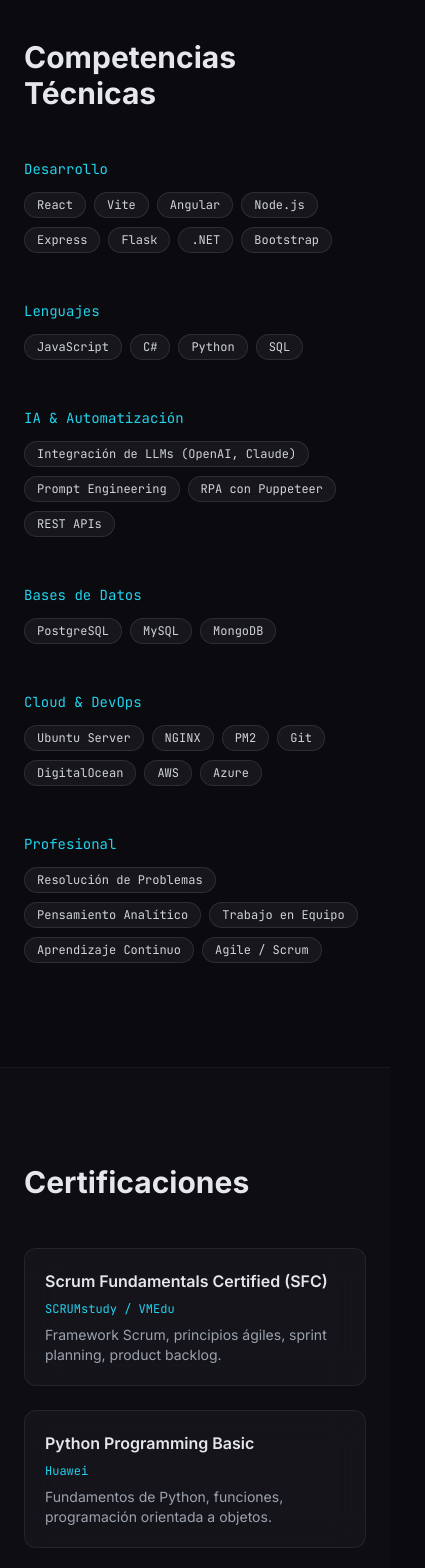
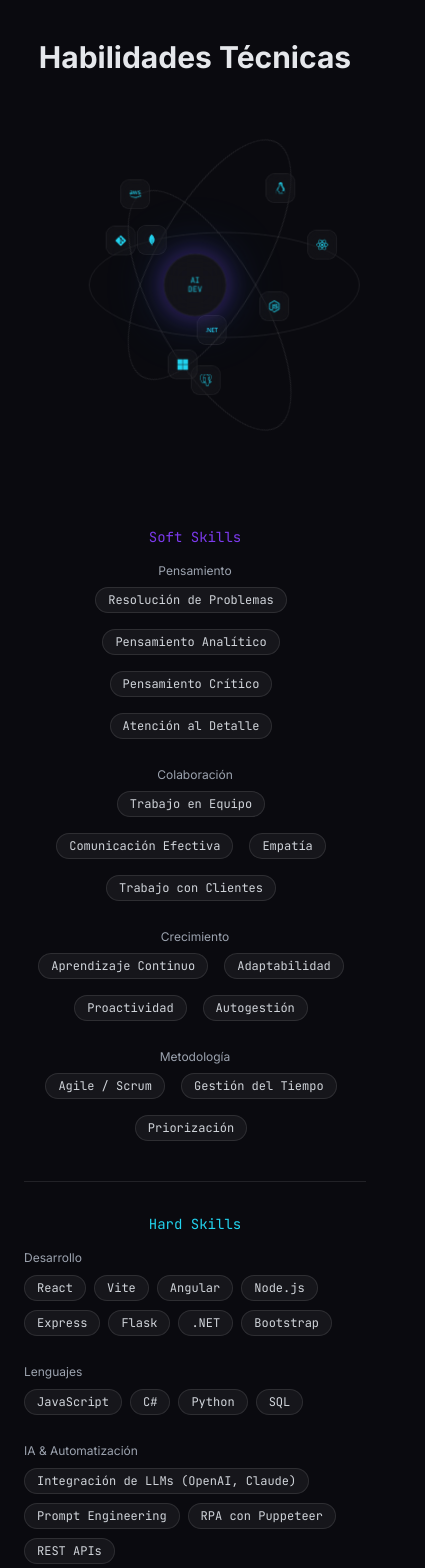
Before and after one commit to axelgh-dev/AxelHernandezDev, a React (Vite) app: page / in a window 390 px wide. Shown: the part 6540-8108 px from the top of the page, 425 px wide, since content can reach past the window. Built offline with nearby package versions, Linux system fonts and the light colour scheme.

Commit message:
[FEATURE] Technical Skills

```diff
--- /dev/null
+++ b/src/components/FunStats.jsx
@@ -0,0 +1,52 @@
+import { useState } from "react";
+import { motion } from "framer-motion";
+import { useCountUp } from "../hooks/useCountUp";
+
+function FunStatItem({ value, suffix, emoji, label }) {
+  const { value: count, ref } = useCountUp(value, 1800);
+
+  return (
+    <div ref={ref} className="glass-card rounded-2xl p-6 text-center">
+      <p className="text-2xl mb-2">{emoji}</p>
+      <p className="text-2xl md:text-3xl font-extrabold gradient-text mb-1">
+        {count.toLocaleString()}{suffix}
+      </p>
+      <p className="text-xs text-muted">{label}</p>
+    </div>
+  );
+}
+
+export default function FunStats({ t }) {
+  const [showNote, setShowNote] = useState(false);
+
+  return (
+    <div className="mt-20">
+      <div className="flex items-center gap-2 mb-8 justify-center">
+        <h4 className="text-lg font-semibold text-muted">{t.funStats.title}</h4>
+        <button
+          onClick={() => setShowNote((v) => !v)}
+          onMouseEnter={() => setShowNote(true)}
+          onMouseLeave={() => setShowNote(false)}
+          className="relative w-5 h-5 rounded-full glass text-[10px] font-mono flex items-center justify-center text-accent2"
+        >
+          ?
+          {showNote && (
+            <motion.span
+              initial={{ opacity: 0, y: 5 }}
+              animate={{ opacity: 1, y: 0 }}
+              className="absolute bottom-7 left-1/2 -translate-x-1/2 w-56 glass-card rounded-lg px-3 py-2 text-xs text-gray-300 font-sans normal-case"
+            >
+              {t.funStats.note}
+            </motion.span>
+          )}
+        </button>
+      </div>
+
+      <div className="grid sm:grid-cols-3 gap-5 max-w-2xl mx-auto">
+        {t.funStats.items.map((item) => (
+          <FunStatItem key={item.label} {...item} />
+        ))}
+      </div>
+    </div>
+  );
+}
--- a/src/components/Skills.jsx
+++ b/src/components/Skills.jsx
@@ -1,25 +1,74 @@
 import { motion } from "framer-motion";
-
+import SkillsAtom from "./SkillsAtom";
+import FunStats from "./FunStats";
 
 export default function Skills({ t }) {
   return (
     <section id="skills" className="py-24 px-6 border-t border-white/5">
       <motion.div
-        className="max-w-4xl mx-auto"
+        className="max-w-5xl mx-auto"
         initial={{ opacity: 0, y: 30 }}
         whileInView={{ opacity: 1, y: 0 }}
         viewport={{ once: true, margin: "-100px" }}
         transition={{ duration: 0.6 }}
       >
-        <h3 className="text-3xl font-bold mb-12">{t.sectionsTitle.skills}</h3>
-        <div className="grid md:grid-cols-2 gap-10">
-          {Object.entries(t.skills).map(([group, items]) => (
-            <div key={group}>
-              <h5 className="font-mono text-accent2 mb-3 text-sm">{group}</h5>
-              <div>{items.map((s) => <span key={s} className="badge">{s}</span>)}</div>
+        <h3 className="text-3xl font-bold mb-4 text-center">{t.sectionsTitle.skills}</h3>
+
+        {/* Átomo */}
+        <div className="flex justify-center -mt-4 mb-4">
+          <SkillsAtom />
+        </div>
+
+        {/* Soft vs Hard */}
+        <div className="grid md:grid-cols-[1fr_auto_1fr] gap-8 md:gap-10 items-start mt-8">
+          {/* Soft Skills */}
+          <motion.div
+            initial={{ opacity: 0, x: -20 }}
+            whileInView={{ opacity: 1, x: 0 }}
+            viewport={{ once: true, margin: "-50px" }}
+            transition={{ duration: 0.5 }}
+          >
+            <h5 className="font-mono text-accent mb-4 text-sm text-center md:text-right">
+              {t.skillsLabels.soft}
+            </h5>
+            <div className="space-y-5">
+              {Object.entries(t.skills.soft).map(([group, items]) => (
+                <div key={group}>
+                  <p className="text-xs text-muted mb-2 text-center md:text-right">{group}</p>
+                  <div className="flex flex-wrap gap-2 justify-center md:justify-end">
+                    {items.map((s) => <span key={s} className="badge">{s}</span>)}
+                  </div>
+                </div>
+              ))}
             </div>
-          ))}
+          </motion.div>
+
+          {/* Divisor */}
+          <div className="hidden md:block w-px bg-white/10 h-full" />
+          <div className="md:hidden h-px bg-white/10 w-full" />
+
+          {/* Hard Skills */}
+          <motion.div
+            initial={{ opacity: 0, x: 20 }}
+            whileInView={{ opacity: 1, x: 0 }}
+            viewport={{ once: true, margin: "-50px" }}
+            transition={{ duration: 0.5 }}
+          >
+            <h5 className="font-mono text-accent2 mb-4 text-sm text-center md:text-left">
+              {t.skillsLabels.hard}
+            </h5>
+            <div className="space-y-5">
+              {Object.entries(t.skills.hard).map(([group, items]) => (
+                <div key={group}>
+                  <p className="text-xs text-muted mb-2">{group}</p>
+                  <div>{items.map((s) => <span key={s} className="badge">{s}</span>)}</div>
+                </div>
+              ))}
+            </div>
+          </motion.div>
         </div>
+
+        <FunStats t={t} />
       </motion.div>
     </section>
   );
--- a/src/data/profile.js
+++ b/src/data/profile.js
@@ -93,13 +93,30 @@ export const content = {
         "Desarrollo Ágil de Software (Scrum)",
       ],
     },
+    skillsLabels: { hard: "Hard Skills", soft: "Soft Skills" },
     skills: {
+      hard: {
         "Desarrollo": ["React", "Vite", "Angular", "Node.js", "Express", "Flask", ".NET", "Bootstrap"],
         "Lenguajes": ["JavaScript", "C#", "Python", "SQL"],
         "IA & Automatización": ["Integración de LLMs (OpenAI, Claude)", "Prompt Engineering", "RPA con Puppeteer", "REST APIs"],
         "Bases de Datos": ["PostgreSQL", "MySQL", "MongoDB"],
         "Cloud & DevOps": ["Ubuntu Server", "NGINX", "PM2", "Git", "DigitalOcean", "AWS", "Azure"],
-      "Profesional": ["Resolución de Problemas", "Pensamiento Analítico", "Trabajo en Equipo", "Aprendizaje Continuo", "Agile / Scrum"],
+      },
+      soft: {
+          "Pensamiento": ["Resolución de Problemas", "Pensamiento Analítico", "Pensamiento Crítico", "Atención al Detalle"],
+          "Colaboración": ["Trabajo en Equipo", "Comunicación Efectiva", "Empatía", "Trabajo con Clientes"],
+          "Crecimiento": ["Aprendizaje Continuo", "Adaptabilidad", "Proactividad", "Autogestión"],
+          "Metodología": ["Agile / Scrum", "Gestión del Tiempo", "Priorización"],
+      },
+    },
+    funStats: {
+      title: "Estadísticas serias",
+      items: [
+        { value: 128400, suffix: "+", emoji: "🔥", label: "Tokens de Claude quemados" },
+        { value: 5230, suffix: "+", emoji: "🤖", label: "Llamadas a la API de OpenAI" },
+        { value: 897, suffix: "", emoji: "🔍", label: "Búsquedas en Gemini" },
+      ],
+      note: "Okay, tal vez estoy exagerando un poco 😅",
     },
     certifications: [
       { name: "Scrum Fundamentals Certified (SFC)", provider: "SCRUMstudy / VMEdu", desc: "Framework Scrum, principios ágiles, sprint planning, product backlog." },
@@ -107,7 +124,7 @@ export const content = {
       { name: "Linux Unhatched", provider: "Cisco Networking Academy", desc: "Línea de comandos Linux, filesystem, permisos y shell." },
     ],
     learning: ["JavaScript avanzado", "Web Performance", "Progressive Web Apps", "IA Generativa / LLMs", "AWS Skill Builder", "Google Cloud Skills Boost", "OpenAI Academy"],
-    sectionsTitle: { experience: "Experiencia Profesional", education: "Educación", skills: "Competencias Técnicas", certifications: "Certificaciones", learning: "En Aprendizaje" },
+    sectionsTitle: { experience: "Experiencia Profesional", education: "Educación", skills: "Habilidades Técnicas", certifications: "Certificaciones", learning: "En Aprendizaje" },
     contact: { title: "Hablemos", body: "Estoy abierto a nuevos proyectos y colaboraciones. ¿Tienes una idea en mente? Construyamos algo increíble.", cta: "Enviar mensaje" },
     downloadCV: "Descargar CV",
   },
@@ -194,13 +211,30 @@ export const content = {
         "Agile Software Development (Scrum)",
       ],
     },
+    skillsLabels: { hard: "Hard Skills", soft: "Soft Skills" },
     skills: {
+      hard: {
         "Development": ["React", "Vite", "Angular", "Node.js", "Express", "Flask", ".NET", "Bootstrap"],
         "Languages": ["JavaScript", "C#", "Python", "SQL"],
         "AI & Automation": ["LLM Integration (OpenAI, Claude)", "Prompt Engineering", "RPA with Puppeteer", "REST APIs"],
         "Databases": ["PostgreSQL", "MySQL", "MongoDB"],
         "Cloud & DevOps": ["Ubuntu Server", "NGINX", "PM2", "Git", "DigitalOcean", "AWS", "Azure"],
-      "Professional": ["Problem Solving", "Analytical Thinking", "Team Collaboration", "Continuous Learning", "Agile / Scrum"],
+      },
+      soft: {
+        "Thinking": ["Problem Solving", "Analytical Thinking", "Critical Thinking", "Attention to Detail"],
+        "Collaboration": ["Team Collaboration", "Effective Communication", "Empathy", "Client-Facing Work"],
+        "Growth": ["Continuous Learning", "Adaptability", "Proactivity", "Self-Management"],
+        "Methodology": ["Agile / Scrum", "Time Management", "Prioritization"],
+      },
+    },
+    funStats: {
+      title: "Serious Stats",
+      items: [
+        { value: 128400, suffix: "+", emoji: "🔥", label: "Claude tokens burnt" },
+        { value: 5230, suffix: "+", emoji: "🤖", label: "OpenAI API calls" },
+        { value: 897, suffix: "", emoji: "🔍", label: "Gemini searches" },
+      ],
+      note: "Okay, maybe I'm exaggerating a little 😅",
     },
     certifications: [
       { name: "Scrum Fundamentals Certified (SFC)", provider: "SCRUMstudy / VMEdu", desc: "Scrum framework, agile principles, sprint planning, product backlog." },
@@ -208,7 +242,7 @@ export const content = {
       { name: "Linux Unhatched", provider: "Cisco Networking Academy", desc: "Linux command line, filesystem, permissions and shell basics." },
     ],
     learning: ["Advanced JavaScript", "Web Performance", "Progressive Web Apps", "Generative AI / LLMs", "AWS Skill Builder", "Google Cloud Skills Boost", "OpenAI Academy"],
-    sectionsTitle: { experience: "Professional Experience", education: "Education", skills: "Core Competencies", certifications: "Certifications", learning: "Currently Learning" },
+    sectionsTitle: { experience: "Professional Experience", education: "Education", skills: "Technical Skills", certifications: "Certifications", learning: "Currently Learning" },
     contact: { title: "Let's Talk", body: "I'm open to new projects and collaborations. Have an idea in mind? Let's build something awesome.", cta: "Send a message" },
     downloadCV: "Download CV",
   },
```
Lines whose indentation alone changed are shown as unchanged.
